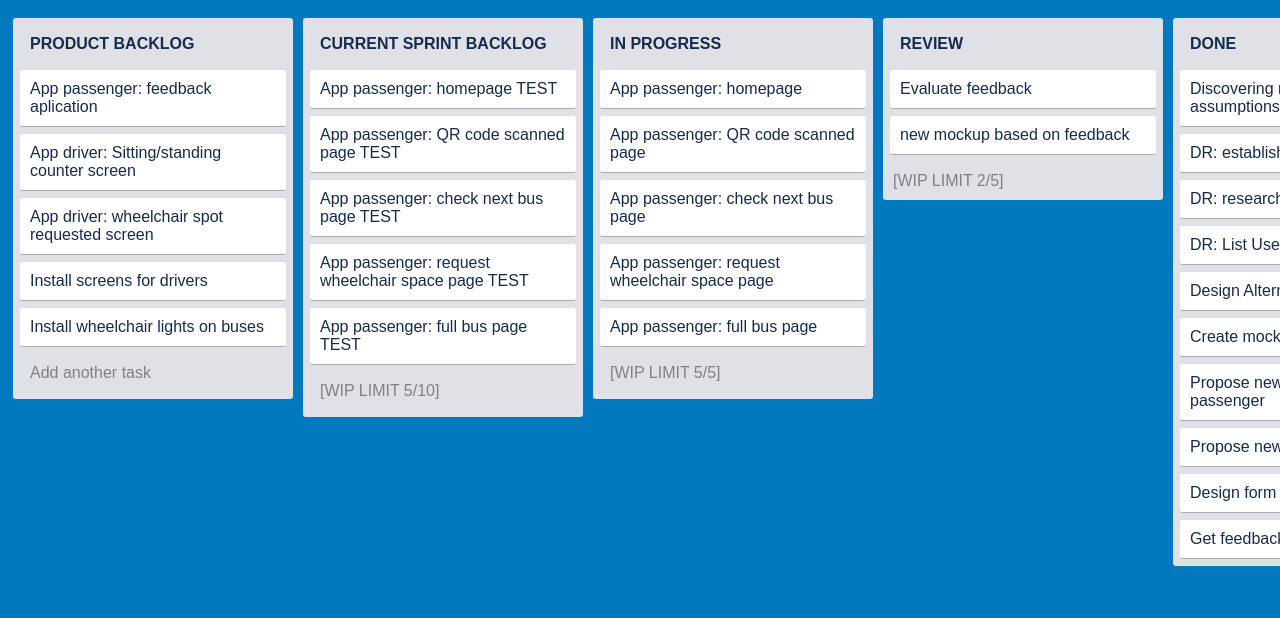
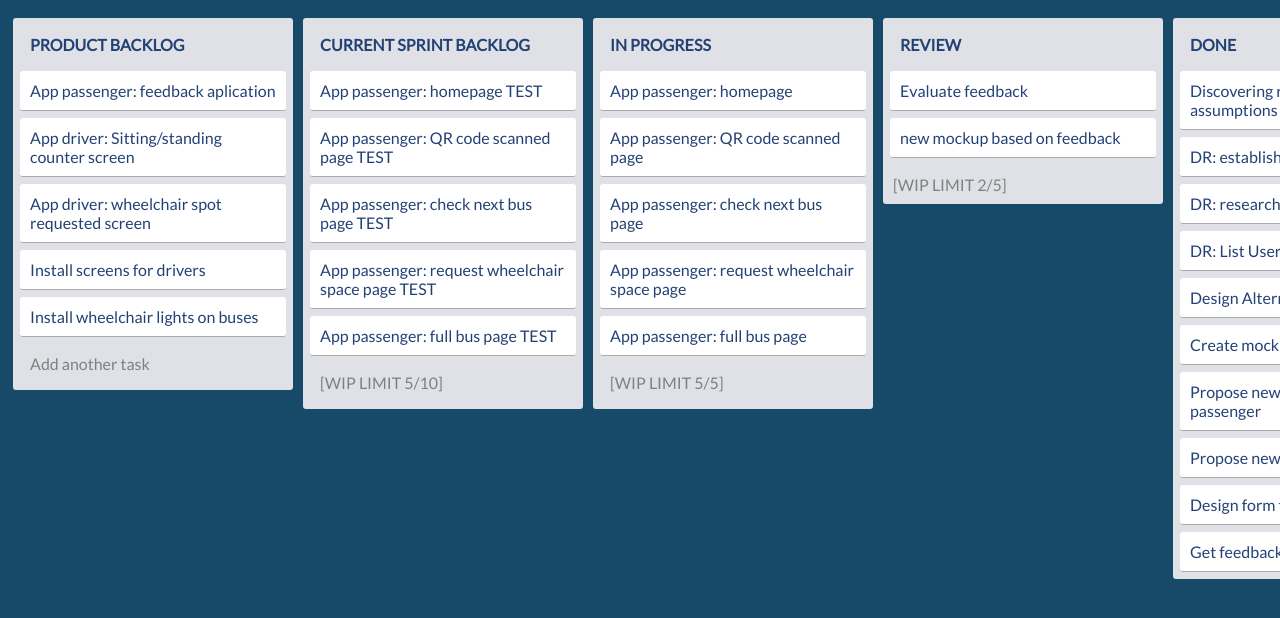
Before and after one commit to xochitl-b/csp-ps_ca3, a plain HTML site: page index.html in a window 1280 px wide. Shown: the top 618 px of the page. Drawn offline with nearby package versions, Linux system fonts and the light colour scheme.

Commit message:
added gogle fonts

```diff
--- a/index.html
+++ b/index.html
@@ -4,12 +4,15 @@
   <meta charset="UTF-8">
   <title>Dublin Bus Kanban</title>
   <link rel="stylesheet" href="./style.css">
+  <link rel="preconnect" href="https://fonts.googleapis.com">
+ <link rel="preconnect" href="https://fonts.gstatic.com" crossorigin>
+ <link href="https://fonts.googleapis.com/css2?family=Aleo:wght@300&family=Lato:ital,wght@0,100;0,300;0,400;1,900&display=swap" rel="stylesheet">
 
 </head>
 <body>
 <!-- partial:index.partial.html -->
 <div id="main">
-  <div class="list">
+  <div class="list PBacklog">
     <div class="title removable editable">PRODUCT BACKLOG</div>
     <div class="content">
       <div class="card removable editable" style="">App passenger: feedback aplication</div>
@@ -21,7 +24,7 @@
     <div class="add-card editable">Add another task</div>
   </div>
   <div class="list">
-    <div class="title removable editable">CURRENT SPRINT BACKLOG</div>
+    <div class="title removable editable SBacklog">CURRENT SPRINT BACKLOG</div>
     <div class="content">
       <div class="card removable editable" style="">App passenger: homepage TEST</div>
       <div class="card removable editable" style="">App passenger: QR code scanned page TEST</div>
@@ -32,7 +35,7 @@
     <div class="add-card editable">[WIP LIMIT 5/10]</div>
   </div>
   <div class="list">
-    <div class="title removable editable">IN PROGRESS</div>
+    <div class="title removable editable Progress">IN PROGRESS</div>
     <div class="content">
       <div class="card removable editable" style="">App passenger: homepage </div>
       <div class="card removable editable" style="">App passenger: QR code scanned page</div>
@@ -43,7 +46,7 @@
     <div class="add-card editable">[WIP LIMIT 5/5]</div>
   </div>
   <div class="list">
-    <div class="title removable editable">REVIEW</div>
+    <div class="title removable editable Review">REVIEW</div>
     <div class="content">
       <div class="card removable editable" style="">Evaluate feedback </div>
       <div class="card removable editable" style="">new mockup based on feedback</div>
@@ -51,7 +54,7 @@
     <div class="add-card">[WIP LIMIT 2/5]</div>
   </div>
   <div class="list">
-    <div class="title removable editable">DONE</div>
+    <div class="title removable editable Done">DONE</div>
     <div class="content">
       <div class="card removable editable" style="">Discovering requirements: (DR) assumptions</div>
       <div class="card removable editable" style="">DR: establishing Problem Space</div>
@@ -82,11 +85,12 @@
 -->
 <div class="add-list">
   <div class="title editable">ADDITIONAL RESOURCES</div>
-  <div class="card removable editable" style="">Buget for new ticket machines</div>
-  <div class="card removable editable" style="">Permissions for QR code signs on bus stops</div>
+  <div class="card removable editable resource-item" style="">Buget for new ticket machines</div>
+  <div class="card removable editable resource-item" style="">Permissions for QR code signs on bus stops</div>
 </div>
 <!-- partial -->
   <script src='https://cdn.jsdelivr.net/npm/sortablejs@latest/Sortable.min.js'></script><script  src="./script.js"></script>
 
+
 </body>
 </html>
--- a/style.css
+++ b/style.css
@@ -1,7 +1,7 @@
 body {
-  font-family: sans-serif;
-  color: #172b4d;
-  background-color: #0279bf;
+  font-family: 'Lato', sans-serif;
+  color: #234175;
+  background-color: #174a68;
   display: flex;
   align-items: start;
 }
@@ -85,3 +85,6 @@ div {
   font-weight: 600;
   color: gray;
 }
+resource-item {
+  text-color: rgb(49, 49, 49);
+}
```
